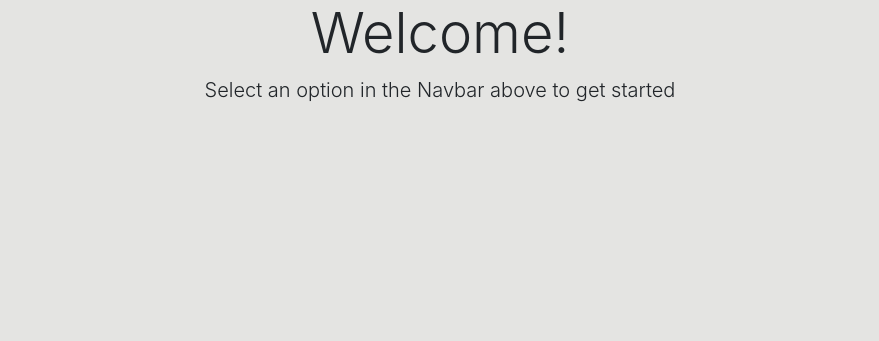
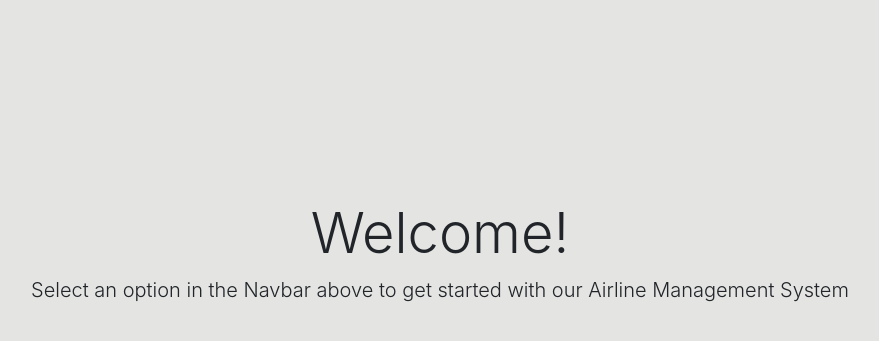
Before and after one commit to adialachar/CS166PhaseThree, a Flask app: page / in a window 1280 px wide. Shown: the part 56-397 px from the top of the page, without its empty margins (200-1079 px from the left). Run offline with Flask 2, Linux system fonts and the light colour scheme; some libraries are stand-ins or nearby versions.

Commit message:
centered home page

```diff
--- a/templates/index.html
+++ b/templates/index.html
@@ -77,9 +77,9 @@
 		}
 </style>
 
-  <div class="content" align=center style="padding-top: 350 px;">
+  <div class="content" align=center style="padding-top: 200px;">
 	      <h1 class="display-4">Welcome!</h1>
-	          <p class="lead">Select an option in the Navbar above to get started</p>
+	          <p class="lead">Select an option in the Navbar above to get started with our Airline Management System</p>
   </div>
 
 
```
